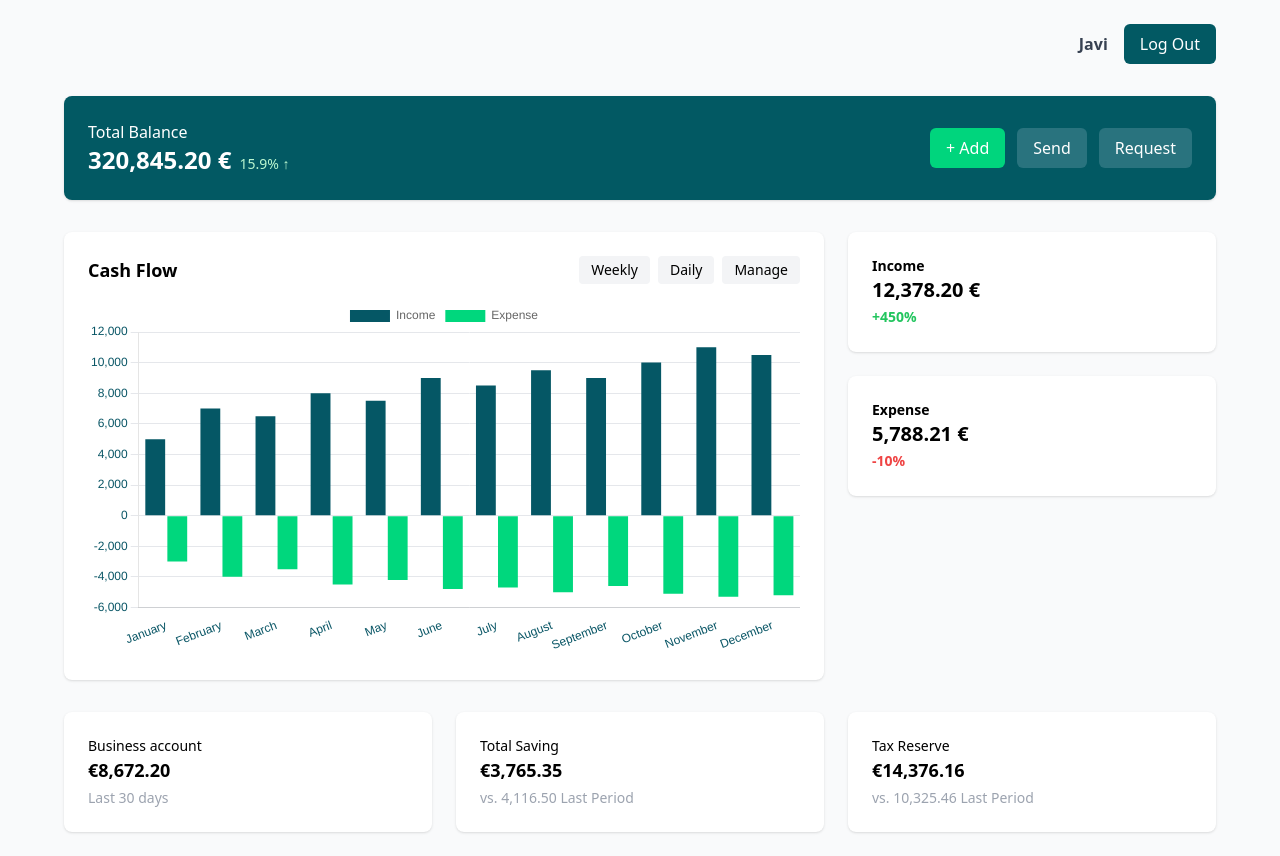
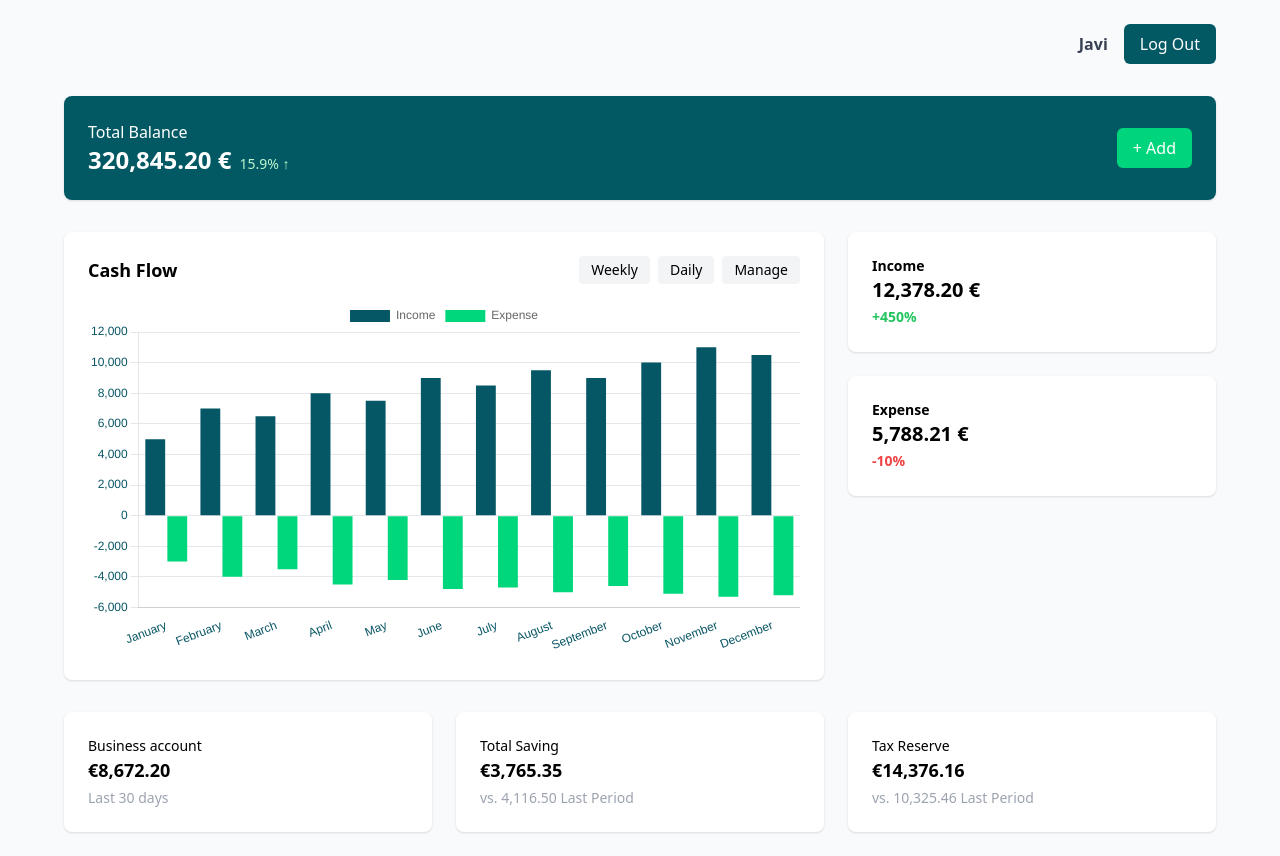
Before and after one commit to jfernandezcl/personal-finance, a React (Vite) app in the folder frontend/: page /dashboard in a window 1280 px wide. Built offline with nearby package versions, Linux system fonts and the light colour scheme; the HTML template or start-up script is replaced by a standard one.

Commit message:
fix: remove two buttons at the bottons of the card

```diff
--- a/frontend/src/components/BalanceCard.jsx
+++ b/frontend/src/components/BalanceCard.jsx
@@ -15,12 +15,6 @@ export default function BalanceCard() {
           <button className="bg-[#00d57d] hover:bg-[#1f5b63] transition px-4 py-2 rounded-md">
             + Add
           </button>
-          <button className="bg-[#29737e] hover:bg-[#1f5b63] transition px-4 py-2 rounded-md">
-            Send
-          </button>
-          <button className="bg-[#29737e] hover:bg-[#1f5b63] transition px-4 py-2 rounded-md">
-            Request
-          </button>
         </div>
       </div>
     </div>
```
